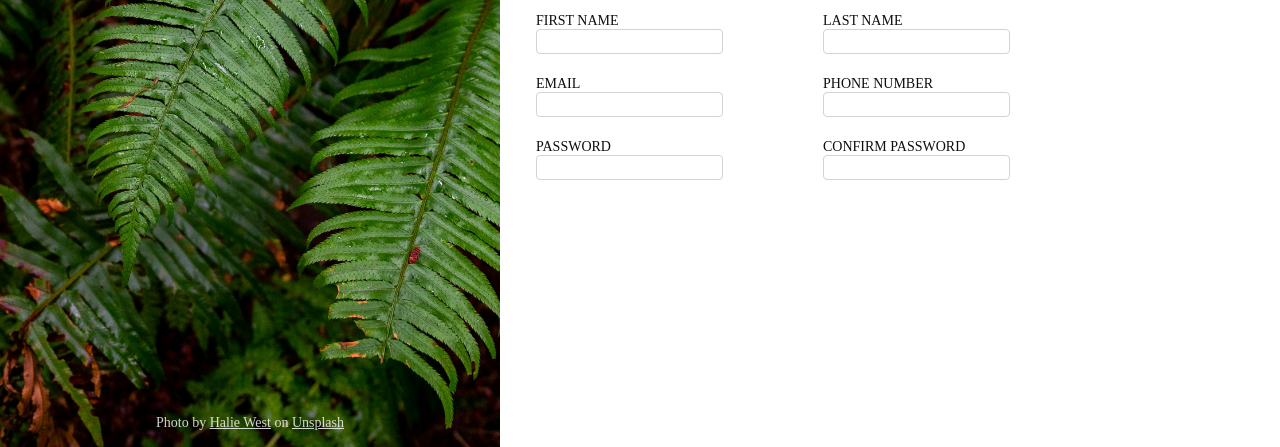
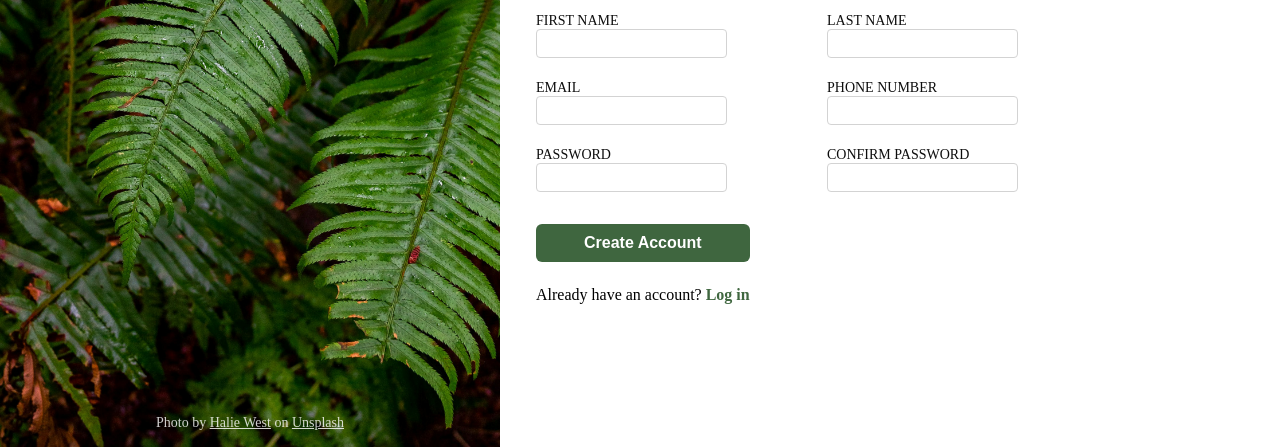
Before and after one commit to AndriySydorchuk/signUpFormOdin, a plain HTML site: page index.html in a window 1280 px wide. Shown: the part 353-800 px from the top of the page. Drawn offline with Linux system fonts and the light colour scheme.

Commit message:
Add create account btn and log in link aka button

```diff
--- a/index.html
+++ b/index.html
@@ -67,6 +67,10 @@
                     </div>
                 </fieldset>
             </form>
+            <div class="signup-finish">
+                <button type="submit" class="create-btn">Create Account</button>
+                <p class="login-text">Already have an account? <a href="#" class="login-link">Log in</a></p>
+            </div>
         </div>
     </main>
 </body>
--- a/style.css
+++ b/style.css
@@ -107,7 +107,7 @@ fieldset label {
 
 input {
     border-radius: 4px;
-    padding: 4px;
+    padding: 6px;
     border: 1px solid lightgray;
 }
 
@@ -120,3 +120,40 @@ input:focus {
 input:invalid {
     border-color: red;
 }
+
+.signup-finish {
+    margin-top: 32px;
+}
+
+.create-btn {
+    border-radius: 6px;
+    padding: 10px 48px;
+    color: #fff;
+    background-color: rgba(1, 53, 1, 0.753);
+    border: 0;
+    font-size: 16px;
+    font-weight: bold;
+    margin-bottom: 24px;
+    cursor: pointer;
+}
+
+.create-btn:hover {
+    box-shadow: 2px 2px 5px rgba(0, 0, 0, 0.274);
+}
+
+.login-text,
+.login-link {
+    font-size: 16px;
+}
+
+.login-link {
+    color: rgba(1, 53, 1, 0.753);
+    text-decoration: none;
+    font-weight: bold;
+}
+
+input::-webkit-outer-spin-button,
+input::-webkit-inner-spin-button {
+    -webkit-appearance: none;
+    margin: 0;
+}
```
